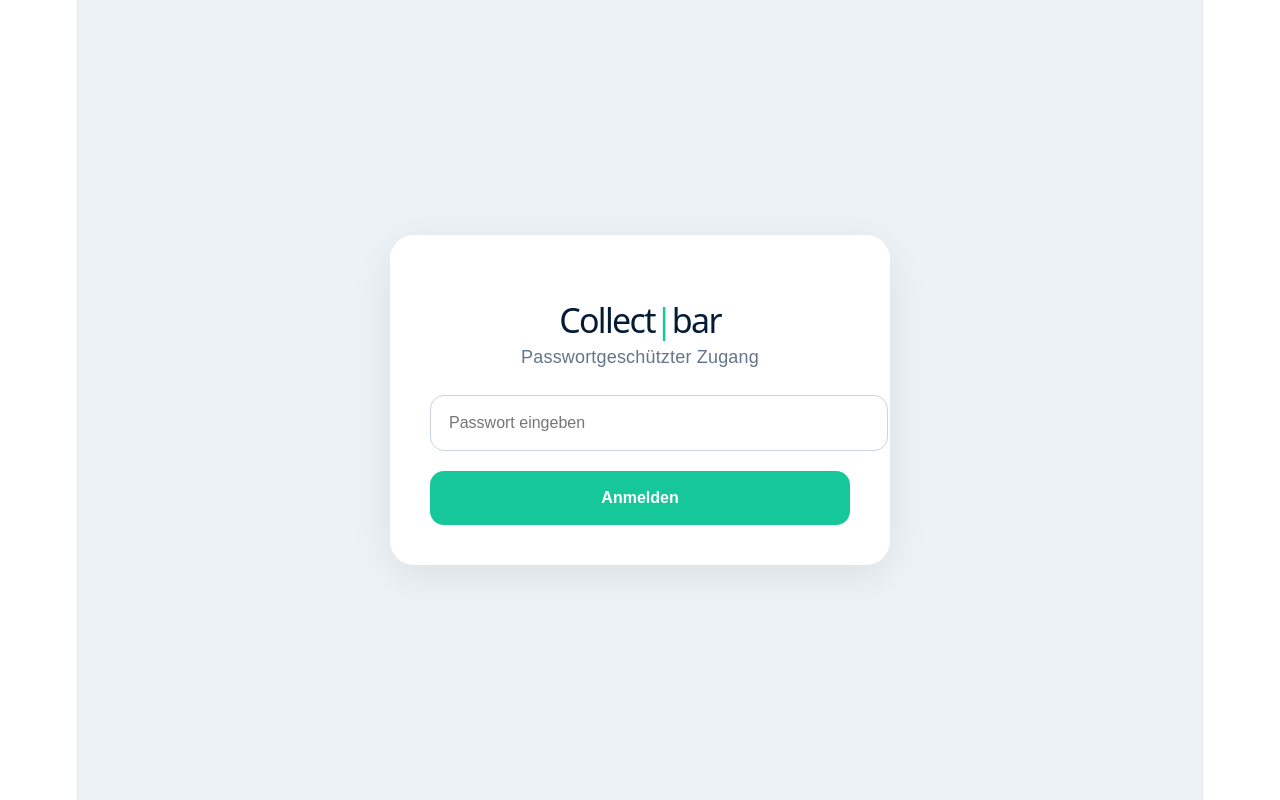
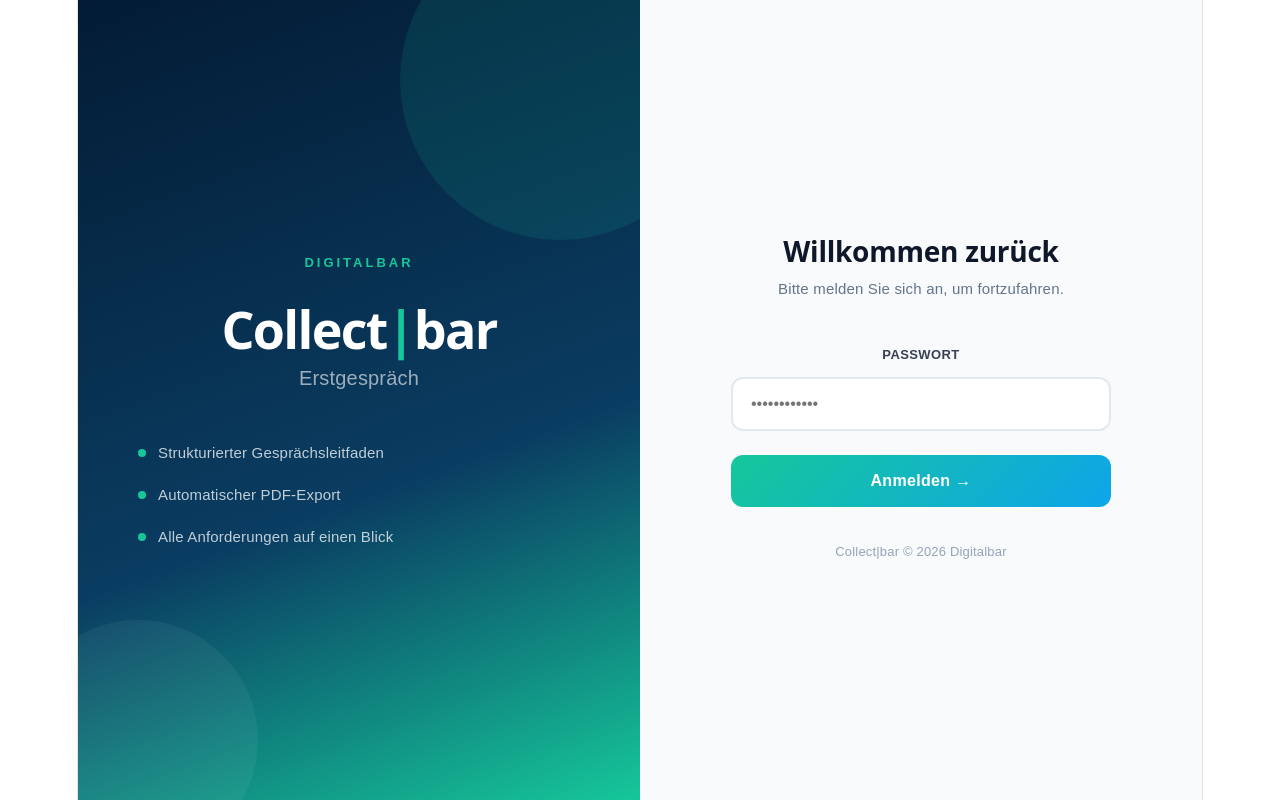
Before and after one commit to kuecuek-Digitalbar/collectbar-erstgespraech, a React (Vite) app: page / in a window 1280 px wide. Built offline with nearby package versions, Linux system fonts and the light colour scheme.

Commit message:
final working pdf export

```diff
--- a/src/App.jsx
+++ b/src/App.jsx
@@ -1,10 +1,11 @@
 import { useState } from "react";
+
 const APP_PASSWORD = "collectbar2026";
 
 export default function CollectbarTool() {
   const questions = [
     { title: "Kanzleiname", type: "input", placeholder: "Name der Kanzlei eingeben..." },
-    { title: "Kurzvorstellung  Person", type: "textarea", placeholder: "Wer ist meine Ansprechperson, seine Rolle im Projekt .. " },
+    { title: "Kurzvorstellung Person", type: "textarea", placeholder: "Wer ist meine Ansprechperson, seine Rolle im Projekt ..." },
     { title: "Agenda", type: "textarea", placeholder: "Begrüßung - Kurze Einordnung des Anliegens - Abfrage der Anforderungen und Kanzleibedürfnisse - Einholung von Informationen zu Funktionen und Möglichkeiten - Klärung der benötigten Informationen und Voraussetzungen für die Umsetzung - Nächste Schritte." },
     { title: "Wie arbeiten Sie aktuell mit eingehenden Dokumenten?", type: "textarea", placeholder: "Papier, Scan, E-Mail, Upload, DATEV Upload Mobil etc." },
     { title: "Welche Systeme werden bereits genutzt?", type: "textarea", placeholder: "DATEV DMS, Unternehmen Online, Meine Steuern, Personalakte etc." },
@@ -20,7 +21,7 @@ export default function CollectbarTool() {
     { title: "Ist ein Jahresabschluss-Workflow gewünscht?", type: "textarea", placeholder: "Erstellung → Prüfung → Freigabe → Signatur → Ablage" },
     { title: "Sind mehrere Unterschriften notwendig?", type: "textarea", placeholder: "Einzel- oder Mehrfachsignatur definieren." },
     { title: "Gibt es Freigabestufen?", type: "textarea", placeholder: "Sachbearbeiter → Steuerberater → Mandant" },
-    { title: "Wird auftragsbezogen in DATEV DMS abgelegt?", type: "textarea", placeholder: "Bestehende Ablagestruktur beschreiben  ..." },
+    { title: "Wird auftragsbezogen in DATEV DMS abgelegt?", type: "textarea", placeholder: "Bestehende Ablagestruktur beschreiben..." },
     { title: "Ist EO comfort notwendig?", type: "textarea", placeholder: "Anforderungen an auftragsbezogene Steuerung beschreiben..." },
     { title: "Benutzerliste bereitstellen", type: "textarea", placeholder: "Benutzername, Passwort, Zusatz, Gruppen und Rollen definieren." },
     { title: "Signatur-Postfach anlegen", type: "textarea", placeholder: "Empfehlung: signatur@kanzlei.de" },
@@ -31,29 +32,30 @@ export default function CollectbarTool() {
 
   const [currentStep, setCurrentStep] = useState(0);
   const [answers, setAnswers] = useState({});
-  const [isAuthenticated, setIsAuthenticated] =
-  useState(false);
-
-const [password, setPassword] =
-  useState("");
+  const [isAuthenticated, setIsAuthenticated] = useState(false);
+  const [password, setPassword] = useState("");
+  const [pwError, setPwError] = useState(false);
   const [isExporting, setIsExporting] = useState(false);
 
   const handleAnswerChange = (value) => {
     setAnswers({ ...answers, [currentStep]: value });
   };
 
-  // Pure jsPDF text-based export – no html2canvas, no DOM rendering tricks
-  // Works 100% reliably in Vite/Electron environments
+  const handleLogin = () => {
+    if (password === APP_PASSWORD) {
+      setIsAuthenticated(true);
+      setPwError(false);
+    } else {
+      setPwError(true);
+    }
+  };
+
   const exportPDF = async () => {
     setIsExporting(true);
     try {
       const { jsPDF } = await import("jspdf");
-
-      const fileName =
-        answers[0]?.trim() ? answers[0].trim() : "Erstgespräch";
-
+      const fileName = answers[0]?.trim() ? answers[0].trim() : "Erstgespräch";
       const doc = new jsPDF({ unit: "mm", format: "a4", orientation: "portrait" });
-
       const pageW = doc.internal.pageSize.getWidth();
       const pageH = doc.internal.pageSize.getHeight();
       const margin = 15;
@@ -61,92 +63,60 @@ const [password, setPassword] =
       let y = margin;
 
       const addPageIfNeeded = (needed) => {
-        if (y + needed > pageH - margin) {
-          doc.addPage();
-          y = margin;
-        }
+        if (y + needed > pageH - margin) { doc.addPage(); y = margin; }
       };
 
-      // ── Header ──────────────────────────────────────────────────────────
       doc.setFillColor(3, 27, 52);
       doc.rect(0, 0, pageW, 28, "F");
-
       doc.setFont("helvetica", "bold");
       doc.setFontSize(20);
       doc.setTextColor(255, 255, 255);
       doc.text("Collect|bar Erstgespräch", margin, 12);
-
       doc.setFont("helvetica", "normal");
       doc.setFontSize(11);
       doc.setTextColor(209, 213, 219);
       doc.text(fileName, margin, 22);
-
       y = 38;
 
-      // ── Questions ────────────────────────────────────────────────────────
       questions.forEach((q, index) => {
         const answer = answers[index]?.trim() || "—";
-
-        // Wrap both title and answer text to contentW
         doc.setFont("helvetica", "bold");
         doc.setFontSize(10);
         doc.setTextColor(3, 27, 52);
-        const titleLines = doc.splitTextToSize(
-          `${index + 1}. ${q.title}`,
-          contentW
-        );
+        const titleLines = doc.splitTextToSize(`${index + 1}. ${q.title}`, contentW);
         const titleH = titleLines.length * 5;
-
         doc.setFont("helvetica", "normal");
         doc.setFontSize(10);
         doc.setTextColor(17, 24, 39);
         const answerLines = doc.splitTextToSize(answer, contentW - 8);
         const answerH = answerLines.length * 5;
-
-        const blockH = titleH + answerH + 14; // padding
-
-        addPageIfNeeded(blockH);
-
-        // Title
+        addPageIfNeeded(titleH + answerH + 14);
         doc.setFont("helvetica", "bold");
         doc.setFontSize(10);
         doc.setTextColor(3, 27, 52);
         doc.text(titleLines, margin, y);
         y += titleH + 3;
-
-        // Answer box
         doc.setDrawColor(219, 228, 238);
         doc.setFillColor(248, 250, 252);
         doc.roundedRect(margin, y, contentW, answerH + 6, 2, 2, "FD");
-
-        // Green left bar
         doc.setFillColor(22, 199, 154);
         doc.rect(margin, y, 3, answerH + 6, "F");
-
         doc.setFont("helvetica", "normal");
         doc.setFontSize(10);
         doc.setTextColor(17, 24, 39);
         doc.text(answerLines, margin + 7, y + 5);
-
-        y += answerH + 6 + 8; // gap between blocks
+        y += answerH + 6 + 8;
       });
 
-      // ── Footer on every page ─────────────────────────────────────────────
       const totalPages = doc.internal.getNumberOfPages();
       for (let p = 1; p <= totalPages; p++) {
         doc.setPage(p);
         doc.setFont("helvetica", "normal");
         doc.setFontSize(8);
         doc.setTextColor(100, 116, 139);
-        doc.text(
-          `Seite ${p} von ${totalPages}`,
-          pageW - margin,
-          pageH - 8,
-          { align: "right" }
-        );
+        doc.text(`Seite ${p} von ${totalPages}`, pageW - margin, pageH - 8, { align: "right" });
         doc.text("Collect|bar Erstgespräch", margin, pageH - 8);
       }
-
       doc.save(`${fileName}.pdf`);
     } catch (err) {
       console.error("PDF export failed:", err);
@@ -155,128 +125,143 @@ const [password, setPassword] =
       setIsExporting(false);
     }
   };
+
+  // ── LOGIN SCREEN ────────────────────────────────────────────────────────────
   if (!isAuthenticated) {
     return (
-    <div
-      style={{
+      <div style={{
         minHeight: "100vh",
+        display: "grid",
+        gridTemplateColumns: "1fr 1fr",
+        fontFamily: "Arial, sans-serif",
+      }}>
+        {/* Left – branding panel */}
+        <div style={{
+          background: "linear-gradient(160deg, #031b34 0%, #0a3d62 60%, #16c79a 100%)",
           display: "flex",
+          flexDirection: "column",
           justifyContent: "center",
-        alignItems: "center",
-        background: "#edf2f7",
-        fontFamily: "Arial, sans-serif",
-      }}
-    >
-      <div
-        style={{
-          width: "420px",
-          background: "white",
-          padding: "40px",
-          borderRadius: "24px",
-          boxShadow:
-            "0 10px 40px rgba(0,0,0,0.08)",
-        }}
-      >
-        <h1
-          style={{
-            fontSize: "34px",
-            marginBottom: "10px",
-            color: "#031b34",
-          }}
-        >
-          Collect
-          <span
-            style={{
-              color: "#16c79a",
-            }}
-          >
-            |
-          </span>
-          bar
+          padding: "60px",
+          position: "relative",
+          overflow: "hidden",
+        }}>
+          {/* decorative circles */}
+          <div style={{ position: "absolute", top: "-80px", right: "-80px", width: "320px", height: "320px", borderRadius: "50%", background: "rgba(22,199,154,0.12)" }} />
+          <div style={{ position: "absolute", bottom: "-60px", left: "-60px", width: "240px", height: "240px", borderRadius: "50%", background: "rgba(255,255,255,0.05)" }} />
+
+          <div style={{ position: "relative", zIndex: 1 }}>
+            <div style={{ fontSize: "13px", fontWeight: "700", letterSpacing: "3px", color: "#16c79a", marginBottom: "24px", textTransform: "uppercase" }}>
+              Digitalbar
+            </div>
+            <h1 style={{ fontSize: "52px", fontWeight: "800", color: "white", margin: "0 0 8px 0", lineHeight: 1.1 }}>
+              Collect<span style={{ color: "#16c79a" }}>|</span>bar
             </h1>
-
-        <p
-          style={{
-            marginBottom: "25px",
-            color: "#64748b",
-          }}
-        >
-          Passwortgeschützter Zugang
+            <p style={{ fontSize: "20px", color: "rgba(255,255,255,0.6)", margin: "0 0 48px 0", fontWeight: "300" }}>
+              Erstgespräch
             </p>
 
+            <div style={{ display: "flex", flexDirection: "column", gap: "16px" }}>
+              {["Strukturierter Gesprächsleitfaden", "Automatischer PDF-Export", "Alle Anforderungen auf einen Blick"].map((txt) => (
+                <div key={txt} style={{ display: "flex", alignItems: "center", gap: "12px" }}>
+                  <div style={{ width: "8px", height: "8px", borderRadius: "50%", background: "#16c79a", flexShrink: 0 }} />
+                  <span style={{ color: "rgba(255,255,255,0.75)", fontSize: "15px" }}>{txt}</span>
+                </div>
+              ))}
+            </div>
+          </div>
+        </div>
+
+        {/* Right – login panel */}
+        <div style={{
+          background: "#f8fafc",
+          display: "flex",
+          alignItems: "center",
+          justifyContent: "center",
+          padding: "60px",
+        }}>
+          <div style={{ width: "100%", maxWidth: "380px" }}>
+            <h2 style={{ fontSize: "28px", fontWeight: "700", color: "#0f172a", margin: "0 0 8px 0" }}>
+              Willkommen zurück
+            </h2>
+            <p style={{ color: "#64748b", margin: "0 0 40px 0", fontSize: "15px" }}>
+              Bitte melden Sie sich an, um fortzufahren.
+            </p>
+
+            <label style={{ display: "block", fontSize: "13px", fontWeight: "600", color: "#374151", marginBottom: "8px", letterSpacing: "0.03em" }}>
+              PASSWORT
+            </label>
             <input
               type="password"
-          placeholder="Passwort eingeben"
+              placeholder="••••••••••••"
               value={password}
-          onChange={(e) =>
-            setPassword(e.target.value)
-          }
+              onChange={(e) => { setPassword(e.target.value); setPwError(false); }}
+              onKeyDown={(e) => e.key === "Enter" && handleLogin()}
               style={{
                 width: "100%",
-            padding: "18px",
-            borderRadius: "14px",
-            border: "1px solid #cbd5e1",
-            marginBottom: "20px",
+                padding: "16px 18px",
+                borderRadius: "12px",
+                border: pwError ? "2px solid #ef4444" : "2px solid #e2e8f0",
+                marginBottom: "8px",
                 fontSize: "16px",
+                background: "white",
+                color: "#0f172a",
+                outline: "none",
+                boxSizing: "border-box",
+                transition: "border-color 0.2s",
               }}
             />
+            {pwError && (
+              <p style={{ color: "#ef4444", fontSize: "13px", margin: "0 0 16px 0" }}>
+                Falsches Passwort. Bitte erneut versuchen.
+              </p>
+            )}
 
             <button
-          onClick={() => {
-            if (
-              password === APP_PASSWORD
-            ) {
-              setIsAuthenticated(
-                true
-              );
-            } else {
-              alert(
-                "Falsches Passwort"
-              );
-            }
-          }}
+              onClick={handleLogin}
               style={{
                 width: "100%",
-            padding: "18px",
+                padding: "17px",
                 border: "none",
-            borderRadius: "14px",
-            background: "#16c79a",
+                borderRadius: "12px",
+                background: "linear-gradient(135deg, #16c79a, #0ea5e9)",
                 color: "white",
                 fontSize: "16px",
                 fontWeight: "700",
                 cursor: "pointer",
+                marginTop: pwError ? "0" : "16px",
+                letterSpacing: "0.02em",
               }}
             >
-          Anmelden
+              Anmelden →
             </button>
+
+            <p style={{ textAlign: "center", color: "#94a3b8", fontSize: "13px", marginTop: "32px" }}>
+              Collect|bar © {new Date().getFullYear()} Digitalbar
+            </p>
+          </div>
         </div>
       </div>
     );
   }
+
+  // ── MAIN APP ────────────────────────────────────────────────────────────────
   return (
     <div style={{ minHeight: "100vh", background: "#edf2f7", padding: "40px", fontFamily: "Arial, sans-serif" }}>
       <div style={{ maxWidth: "950px", margin: "0 auto", background: "#ffffff", borderRadius: "24px", overflow: "hidden", boxShadow: "0 10px 40px rgba(0,0,0,0.08)" }}>
 
-        {/* HEADER */}
         <div style={{ background: "linear-gradient(135deg, #031b34 0%, #0a2f4f 100%)", padding: "40px", display: "flex", justifyContent: "space-between", alignItems: "center" }}>
           <div>
-            <h1 style={{ color: "white", fontSize: "42px", marginBottom: "10px", fontWeight: "700", margin: "0 0 10px 0" }}>
+            <h1 style={{ color: "white", fontSize: "42px", fontWeight: "700", margin: "0 0 10px 0" }}>
               Collect<span style={{ color: "#16c79a" }}>|</span>bar Erstgespräch
             </h1>
             <p style={{ color: "#d1d5db", fontSize: "18px", margin: 0 }}>Interaktiver Gesprächsleitfaden</p>
           </div>
-          <button
-            onClick={exportPDF}
-            disabled={isExporting}
-            style={{ background: isExporting ? "#94a3b8" : "#16c79a", color: "white", border: "none", padding: "16px 28px", borderRadius: "14px", fontSize: "16px", fontWeight: "600", cursor: isExporting ? "not-allowed" : "pointer" }}
-          >
+          <button onClick={exportPDF} disabled={isExporting} style={{ background: isExporting ? "#94a3b8" : "#16c79a", color: "white", border: "none", padding: "16px 28px", borderRadius: "14px", fontSize: "16px", fontWeight: "600", cursor: isExporting ? "not-allowed" : "pointer" }}>
             {isExporting ? "Wird erstellt..." : "PDF speichern"}
           </button>
         </div>
 
-        {/* CONTENT */}
         <div style={{ padding: "40px" }}>
-          {/* PROGRESS */}
           <div style={{ marginBottom: "35px" }}>
             <div style={{ display: "flex", justifyContent: "space-between", marginBottom: "12px" }}>
               <span style={{ fontWeight: "600", color: "#0f172a" }}>Schritt {currentStep + 1} von {questions.length}</span>
@@ -287,7 +272,6 @@ if (!isAuthenticated) {
             </div>
           </div>
 
-          {/* QUESTION */}
           <div style={{ background: "#ffffff", border: "1px solid #dbe4ee", borderRadius: "22px", overflow: "hidden" }}>
             <div style={{ padding: "28px 32px", borderBottom: "1px solid #e5e7eb", background: "#f8fafc" }}>
               <h2 style={{ margin: 0, fontSize: "32px", color: "#0f172a", fontWeight: "700" }}>
@@ -296,47 +280,28 @@ if (!isAuthenticated) {
             </div>
             <div style={{ padding: "35px" }}>
               {questions[currentStep].type === "input" ? (
-                <input
-                  type="text"
-                  value={answers[currentStep] || ""}
-                  onChange={(e) => handleAnswerChange(e.target.value)}
-                  placeholder={questions[currentStep].placeholder}
-                  style={{ width: "100%", padding: "20px", borderRadius: "16px", border: "1px solid #cbd5e1", fontSize: "18px", background: "#f8fafc", color: "#111827", outline: "none", boxSizing: "border-box" }}
-                />
+                <input type="text" value={answers[currentStep] || ""} onChange={(e) => handleAnswerChange(e.target.value)} placeholder={questions[currentStep].placeholder}
+                  style={{ width: "100%", padding: "20px", borderRadius: "16px", border: "1px solid #cbd5e1", fontSize: "18px", background: "#f8fafc", color: "#111827", outline: "none", boxSizing: "border-box" }} />
               ) : (
-                <textarea
-                  value={answers[currentStep] || ""}
-                  onChange={(e) => handleAnswerChange(e.target.value)}
-                  placeholder={questions[currentStep].placeholder}
-                  style={{ width: "100%", minHeight: "260px", borderRadius: "16px", border: "1px solid #cbd5e1", padding: "20px", fontSize: "16px", resize: "vertical", background: "#f8fafc", color: "#111827", outline: "none", boxSizing: "border-box" }}
-                />
+                <textarea value={answers[currentStep] || ""} onChange={(e) => handleAnswerChange(e.target.value)} placeholder={questions[currentStep].placeholder}
+                  style={{ width: "100%", minHeight: "260px", borderRadius: "16px", border: "1px solid #cbd5e1", padding: "20px", fontSize: "16px", resize: "vertical", background: "#f8fafc", color: "#111827", outline: "none", boxSizing: "border-box" }} />
               )}
             </div>
           </div>
 
-          {/* NAVIGATION */}
           <div style={{ display: "flex", justifyContent: "space-between", marginTop: "35px" }}>
-            <button
-              onClick={() => setCurrentStep(currentStep - 1)}
-              disabled={currentStep === 0}
-              style={{ padding: "16px 26px", borderRadius: "14px", border: "none", background: currentStep === 0 ? "#cbd5e1" : "#031b34", color: "white", cursor: currentStep === 0 ? "not-allowed" : "pointer", fontSize: "16px", fontWeight: "600" }}
-            >
+            <button onClick={() => setCurrentStep(currentStep - 1)} disabled={currentStep === 0}
+              style={{ padding: "16px 26px", borderRadius: "14px", border: "none", background: currentStep === 0 ? "#cbd5e1" : "#031b34", color: "white", cursor: currentStep === 0 ? "not-allowed" : "pointer", fontSize: "16px", fontWeight: "600" }}>
               Zurück
             </button>
             {currentStep === questions.length - 1 ? (
-              <button
-                onClick={exportPDF}
-                disabled={isExporting}
-                style={{ padding: "16px 26px", borderRadius: "14px", border: "none", background: isExporting ? "#94a3b8" : "#16c79a", color: "white", cursor: isExporting ? "not-allowed" : "pointer", fontSize: "16px", fontWeight: "700" }}
-              >
+              <button onClick={exportPDF} disabled={isExporting}
+                style={{ padding: "16px 26px", borderRadius: "14px", border: "none", background: isExporting ? "#94a3b8" : "#16c79a", color: "white", cursor: isExporting ? "not-allowed" : "pointer", fontSize: "16px", fontWeight: "700" }}>
                 {isExporting ? "Wird erstellt..." : "PDF erstellen"}
               </button>
             ) : (
-              <button
-                onClick={() => setCurrentStep(currentStep + 1)}
-                disabled={!answers[currentStep]?.trim()}
-                style={{ padding: "16px 26px", borderRadius: "14px", border: "none", background: !answers[currentStep]?.trim() ? "#94a3b8" : "#16c79a", color: "white", cursor: !answers[currentStep]?.trim() ? "not-allowed" : "pointer", fontSize: "16px", fontWeight: "700" }}
-              >
+              <button onClick={() => setCurrentStep(currentStep + 1)} disabled={!answers[currentStep]?.trim()}
+                style={{ padding: "16px 26px", borderRadius: "14px", border: "none", background: !answers[currentStep]?.trim() ? "#94a3b8" : "#16c79a", color: "white", cursor: !answers[currentStep]?.trim() ? "not-allowed" : "pointer", fontSize: "16px", fontWeight: "700" }}>
                 Weiter
               </button>
             )}
```
Lines whose indentation alone changed are shown as unchanged.
